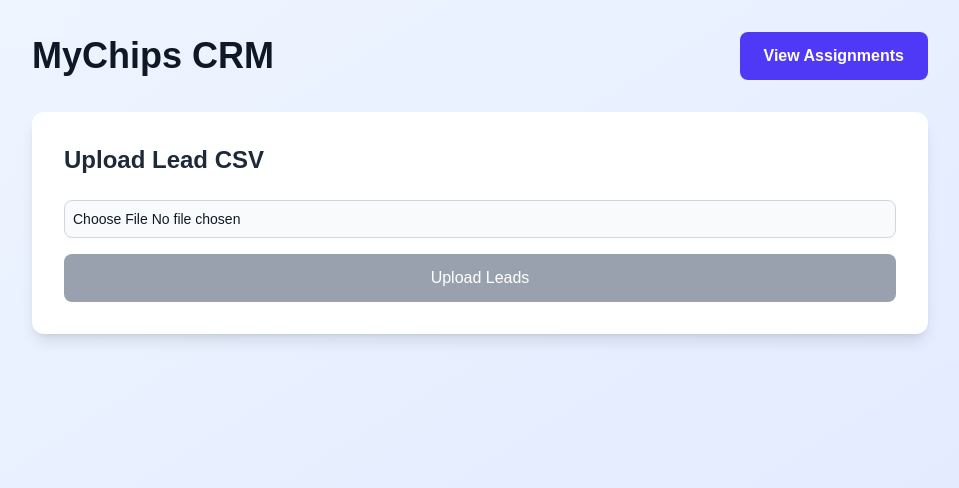
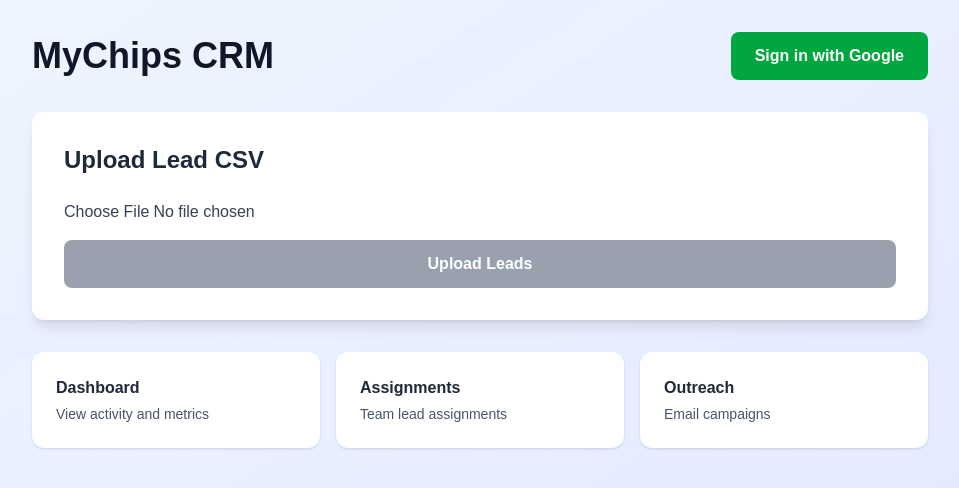
Before and after one commit to sahilmodi1965/dynamiccrm, a Next.js app: page / in a window 1280 px wide. Shown: the top 488 px of the page, without its empty margins (160-1119 px from the left). Built offline with nearby package versions, Linux system fonts and the light colour scheme; no server answers.

Commit message:
feat(13.1): add Google sign-in button and auth check to homepage

```diff
--- /dev/null
+++ b/app/api/auth/me/route.ts
@@ -0,0 +1,17 @@
+import { NextResponse } from 'next/server'
+import { cookies } from 'next/headers'
+
+export async function GET() {
+  const cookieStore = await cookies()
+  const userCookie = cookieStore.get('user_email')
+
+  if (!userCookie) {
+    return NextResponse.json({ user: null }, { status: 401 })
+  }
+
+  return NextResponse.json({
+    user: {
+      email: userCookie.value
+    }
+  })
+}
--- a/app/page.tsx
+++ b/app/page.tsx
@@ -1,6 +1,6 @@
 'use client'
 
-import { useState } from 'react'
+import { useState, useEffect } from 'react'
 import Link from 'next/link'
 
 export default function Home() {
@@ -8,13 +8,28 @@ export default function Home() {
   const [uploading, setUploading] = useState(false)
   const [result, setResult] = useState<any>(null)
   const [error, setError] = useState<string>('')
+  const [user, setUser] = useState<any>(null)
+
+  useEffect(() => {
+    const checkAuth = async () => {
+      try {
+        const res = await fetch('/api/auth/me')
+        if (res.ok) {
+          const data = await res.json()
+          setUser(data.user)
+        }
+      } catch (e) {
+        console.log('Not logged in')
+      }
+    }
+    checkAuth()
+  }, [])
 
   const handleUpload = async () => {
     if (!file) {
       setError('Please select a file')
       return
     }
-
     setUploading(true)
     setError('')
     setResult(null)
@@ -27,11 +42,8 @@ export default function Home() {
         method: 'POST',
         body: formData
       })
-
       const data = await res.json()
-
       if (!res.ok) throw new Error(data.error || 'Upload failed')
-
       setResult(data)
     } catch (err: any) {
       setError(err.message)
@@ -45,48 +57,58 @@ export default function Home() {
       <div className="max-w-4xl mx-auto">
         <div className="flex justify-between items-center mb-8">
           <h1 className="text-4xl font-bold text-gray-900">MyChips CRM</h1>
-          <Link
-            href="/assignments"
-            className="px-6 py-3 bg-indigo-600 text-white rounded-lg font-semibold hover:bg-indigo-700 transition"
-          >
-            View Assignments
-          </Link>
+          <div className="flex items-center gap-4">
+            {user ? (
+              <span className="text-gray-700">{user.email}</span>
+            ) : (
+              <a
+                href="/api/auth/login"
+                className="px-6 py-3 bg-green-600 text-white rounded-lg font-semibold hover:bg-green-700 transition"
+              >
+                Sign in with Google
+              </a>
+            )}
+          </div>
         </div>
 
-        <div className="bg-white rounded-xl shadow-lg p-8">
+        <div className="bg-white rounded-xl shadow-lg p-8 mb-8">
           <h2 className="text-2xl font-semibold text-gray-800 mb-6">Upload Lead CSV</h2>
-
           <div className="space-y-4">
             <input
               type="file"
               accept=".csv"
               onChange={(e) => setFile(e.target.files?.[0] || null)}
-              className="block w-full text-sm text-gray-900 border border-gray-300 rounded-lg cursor-pointer bg-gray-50 focus:outline-none p-2"
+              className="block w-full text-gray-700"
             />
-
             <button
               onClick={handleUpload}
               disabled={uploading || !file}
-              className="w-full py-3 px-4 bg-blue-600 text-white rounded-lg font-medium hover:bg-blue-700 disabled:bg-gray-400 disabled:cursor-not-allowed transition"
+              className="w-full py-3 bg-indigo-600 text-white rounded-lg font-semibold hover:bg-indigo-700 disabled:bg-gray-400 transition"
             >
               {uploading ? 'Uploading...' : 'Upload Leads'}
             </button>
+            {error && <div className="p-4 bg-red-50 text-red-700 rounded-lg">{error}</div>}
+            {result && (
+              <div className="p-4 bg-green-50 text-green-700 rounded-lg">
+                Imported {result.companies} companies, {result.contacts} contacts
+              </div>
+            )}
           </div>
+        </div>
 
-          {error && (
-            <div className="mt-4 p-4 bg-red-50 border border-red-200 rounded-lg text-red-800">
-              {error}
-            </div>
-          )}
-
-          {result && (
-            <div className="mt-6 p-6 bg-green-50 border border-green-200 rounded-lg">
-              <h3 className="text-lg font-semibold text-green-900 mb-2">Upload Successful!</h3>
-              <p className="text-green-800">
-                Imported {result.imported} leads from {result.filename}
-              </p>
-            </div>
-          )}
+        <div className="grid grid-cols-1 md:grid-cols-3 gap-4">
+          <Link href="/dashboard" className="bg-white p-6 rounded-xl shadow hover:shadow-lg transition">
+            <h3 className="font-semibold text-gray-800">Dashboard</h3>
+            <p className="text-gray-600 text-sm mt-1">View activity and metrics</p>
+          </Link>
+          <Link href="/assignments" className="bg-white p-6 rounded-xl shadow hover:shadow-lg transition">
+            <h3 className="font-semibold text-gray-800">Assignments</h3>
+            <p className="text-gray-600 text-sm mt-1">Team lead assignments</p>
+          </Link>
+          <Link href="/outreach" className="bg-white p-6 rounded-xl shadow hover:shadow-lg transition">
+            <h3 className="font-semibold text-gray-800">Outreach</h3>
+            <p className="text-gray-600 text-sm mt-1">Email campaigns</p>
+          </Link>
         </div>
       </div>
     </div>
```
